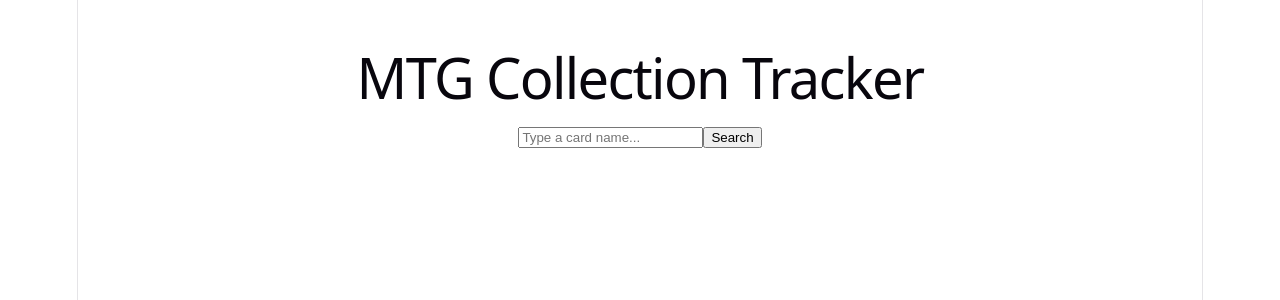
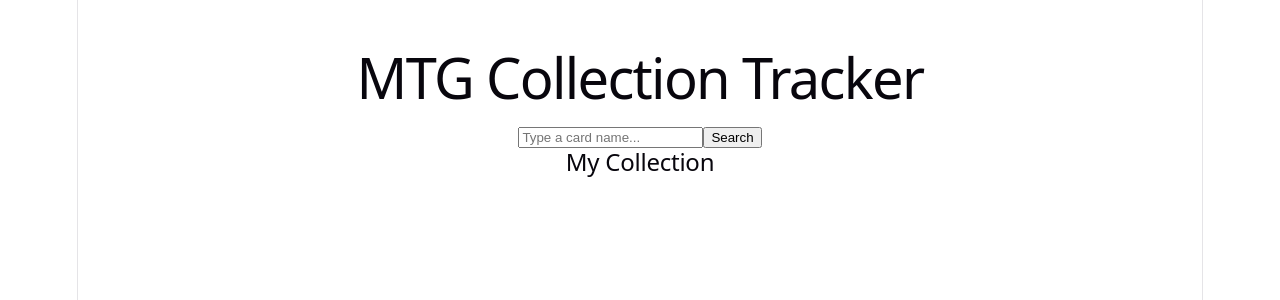
Before and after one commit to ijvazquez20/mtg-tracker, a React (Vite) app: page / in a window 1280 px wide. Shown: the top 300 px of the page. Built offline with nearby package versions, Linux system fonts and the light colour scheme.

Commit message:
Lesson03

```diff
--- a/src/App.tsx
+++ b/src/App.tsx
@@ -1,10 +1,12 @@
 import { useState } from "react";
 import CardTile from "./components/CardTile";
+import type { Card } from "./types";
 
 function App() {
   const [searchText, setSearchText] = useState("");
-  const [card, setCard] = useState(null);
+  const [card, setCard] = useState<Card | null>(null);
   const [errorMessage, setErrorMessage] = useState("");
+  const [collection, setCollection] = useState<Card[]>([]);
 
   async function handleSearch() {
     setErrorMessage("");
@@ -23,6 +25,20 @@ function App() {
     console.log(data);
   }
 
+  function handleAddToCollection() {
+    if (card === null) {
+      return;
+    }
+    setCollection([...collection, card]);
+    setCard(null);
+    setSearchText("");
+  }
+
+  function handleRemove(id: string) {
+    const updatedCollection = collection.filter((c) => c.id !== id);
+    setCollection(updatedCollection);
+  }
+
   return (
     <div style={{ padding: "32px" }}>
       <h1>MTG Collection Tracker</h1>
@@ -34,7 +50,20 @@ function App() {
       <button onClick={handleSearch}>Search</button>
 
       {errorMessage && <p style={{ color: "red" }}>{errorMessage}</p>}
+
       {card && <CardTile card={card} />}
+      {card && <button onClick={handleAddToCollection}>Add to Collection</button>}
+
+      <h2>My Collection</h2>
+      <div style={{
+        display: "grid",
+        gridTemplateColumns: "repeat(3, 1fr)",
+        gap: "16px"
+      }}>
+        {collection.map((c, index) => (
+          <CardTile key={index} card={c}  onRemove={handleRemove}/>
+        ))}
+      </div>
     </div>
   );
 }
--- a/src/components/CardTile.tsx
+++ b/src/components/CardTile.tsx
@@ -1,23 +1,13 @@
-// We first define the shape of the data this component expects to receive
-interface Card {
-  name: string;
-  mana_cost: string;
-  type_line: string;
-  oracle_text: string;
-  rarity: string;
-  set_name: string;
-  image_uris: {
-    normal: string;
-  };
-}
+import type { Card } from "../types";
 
 // "props" are how you pass data INTO a component
 // Think of them like parameters of a function
 interface CardTileProps {
   card: Card;
+  onRemove?: (id: string) => void;
 }
 
-function CardTile({ card }: CardTileProps) {
+function CardTile({ card, onRemove }: CardTileProps) {
   return (
     <div style={{ border: "1px solid #ccc", padding: "16px", width: "300px", borderRadius: "8px" }}>
       <img src={card.image_uris.normal} alt={card.name} style={{ width: "100%", borderRadius: "14px"}} />
@@ -27,6 +17,7 @@ function CardTile({ card }: CardTileProps) {
       <p><strong>Text:</strong> {card.oracle_text}</p>
       <p><strong>Rarity:</strong> {card.rarity}</p>
       <p><strong>Set:</strong> {card.set_name}</p>
+      {onRemove && <button onClick={() => onRemove(card.id)}>Remove</button>}
     </div>
   );
 }
--- /dev/null
+++ b/src/types.ts
@@ -0,0 +1,12 @@
+export interface Card {
+    id: string
+    name: string;
+    mana_cost: string;
+    type_line: string;
+    oracle_text: string;
+    rarity: string;
+    set_name: string;
+    image_uris: {
+        normal: string;
+    };
+}
```
